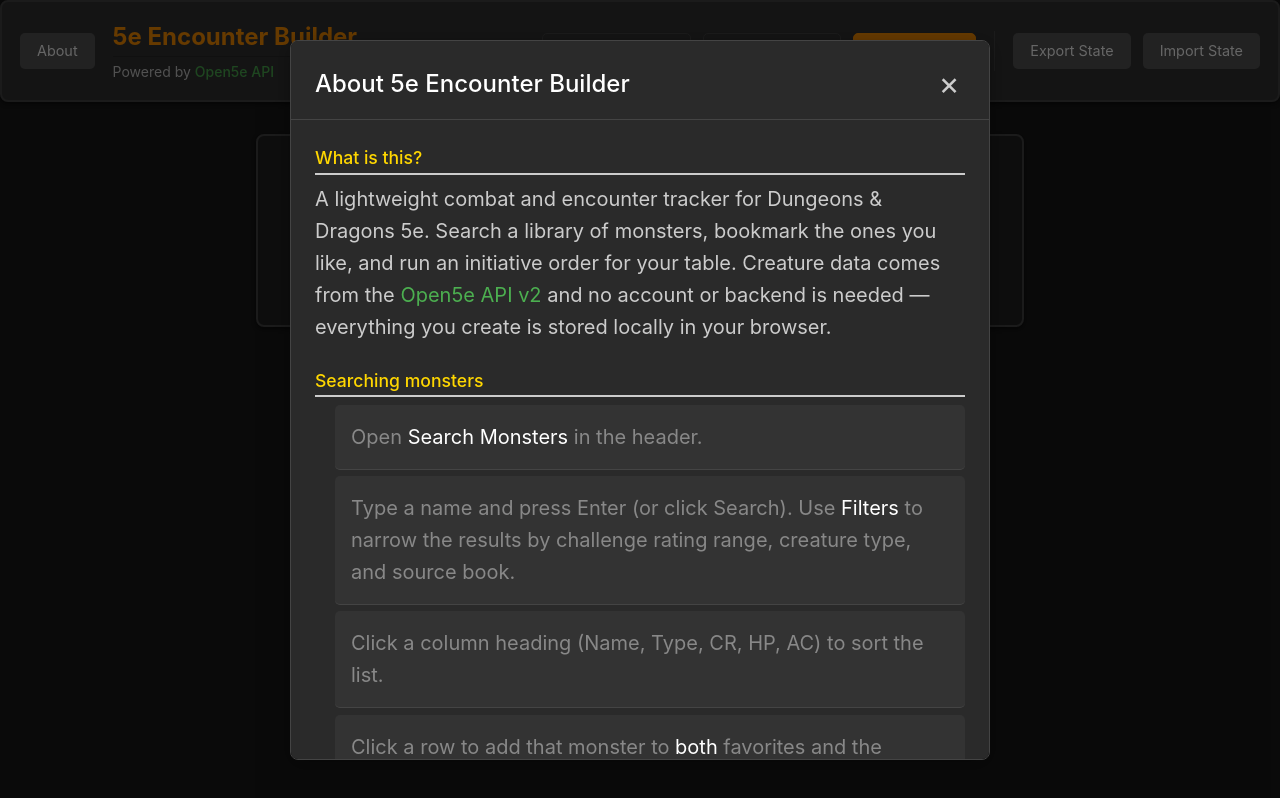
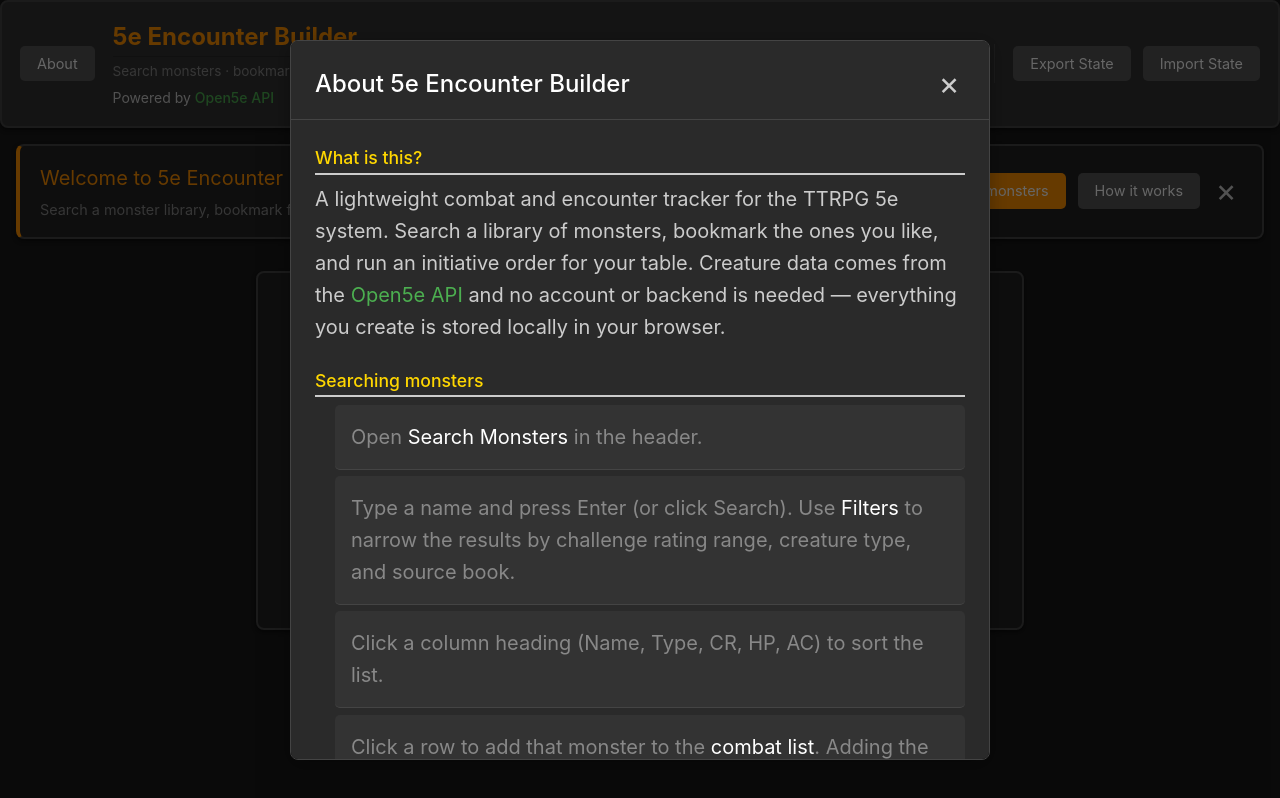
Before and after one commit to Mattan41/5eEncounterBuilder, a Vue app: page / in a window 1280 px wide. Both pictures are taken after a click on the button "About". Built offline with nearby package versions, Linux system fonts and the light colour scheme.

Commit message:
fix bugs, add info banner etc

```diff
--- a/src/App.vue
+++ b/src/App.vue
@@ -1,59 +1,51 @@
 <script setup>
-import { computed, ref } from 'vue'
 import AppHeader from './components/AppHeader.vue'
+import IntroBanner from './components/IntroBanner.vue'
+import TheCombatList from './components/TheCombatList.vue'
+import TheFavoriteList from './components/TheFavoriteList.vue'
 import TheMonsterList from './components/TheMonsterList.vue'
-import TheFavoriteList from './components/TheFavoriteList.vue'
-import TheCombatList from './components/TheCombatList.vue'
+import AboutModal from './modals/AboutModal.vue'
+import { useUiState } from './composables/useUiState.js'
 
-const showMonsterList = ref(false)
-const showFavoriteList = ref(false)
-const showCombatEncounter = ref(true)
-
-const toggleMonsterList = () => {
-  showMonsterList.value = !showMonsterList.value
-}
-
-const toggleFavoriteList = () => {
-  showFavoriteList.value = !showFavoriteList.value
-}
-
-const toggleCombatEncounter = () => {
-  showCombatEncounter.value = !showCombatEncounter.value
-}
-
-const getMainClass = computed(() => {
-  const visibleCount = [
-    showCombatEncounter.value,
-    showMonsterList.value,
-    showFavoriteList.value,
-  ].filter(Boolean).length
-
-  return {
-    'single-column': visibleCount === 1,
-    'two-columns': visibleCount === 2,
-    'three-columns': visibleCount === 3,
-  }
-})
+// Panel visibility is persisted, so a refresh restores the layout the user left.
+const {
+  uiState,
+  showAbout,
+  hasVisiblePanel,
+  mainClass,
+  toggleMonsterList,
+  toggleFavoriteList,
+  toggleCombatEncounter,
+  closeAbout,
+} = useUiState()
 </script>
 
 <template>
   <div class="app">
     <header>
       <AppHeader
-        :show-monster-list="showMonsterList"
-        :show-favorite-list="showFavoriteList"
-        :show-combat-encounter="showCombatEncounter"
+        :show-monster-list="uiState.showMonsterList"
+        :show-favorite-list="uiState.showFavoriteList"
+        :show-combat-encounter="uiState.showCombatEncounter"
         @toggle-monster-list="toggleMonsterList"
         @toggle-favorite-list="toggleFavoriteList"
         @toggle-combat-encounter="toggleCombatEncounter"
       />
     </header>
 
-    <main :class="getMainClass">
-      <TheCombatList v-if="showCombatEncounter" />
-      <TheMonsterList v-if="showMonsterList" />
-      <TheFavoriteList v-if="showFavoriteList" />
+    <IntroBanner v-if="!uiState.hasSeenIntro" />
+
+    <main :class="mainClass">
+      <TheCombatList v-if="uiState.showCombatEncounter" />
+      <TheMonsterList v-if="uiState.showMonsterList" />
+      <TheFavoriteList v-if="uiState.showFavoriteList" />
+
+      <p v-if="!hasVisiblePanel" class="empty-state">
+        All panels are hidden &mdash; use the buttons in the header to open one.
+      </p>
     </main>
+
+    <AboutModal :show="showAbout" @close="closeAbout" />
   </div>
 </template>
 
--- a/src/components/AppHeader.vue
+++ b/src/components/AppHeader.vue
@@ -3,7 +3,7 @@ import { computed, ref } from 'vue'
 import BaseButton from '@/components/base/BaseButton.vue'
 import BaseModal from '@/components/base/BaseModal.vue'
 import { IMPORT_MODES, isDestructiveImportMode, useAppState } from '@/composables/useAppState.js'
-import AboutModal from '@/modals/AboutModal.vue'
+import { useUiState } from '@/composables/useUiState.js'
 
 defineProps({
   showMonsterList: {
@@ -52,8 +52,11 @@ const importModes = [
 
 const fileInput = ref(null)
 const showImportModal = ref(false)
-const showAbout = ref(false)
 const selectedMode = ref(IMPORT_MODES.MERGE_FAVORITES_ONLY)
+
+// The About dialog lives in App.vue so the header, the intro banner and the
+// panel empty states can all open the same instance.
+const { openAbout } = useUiState()
 
 const favoriteCount = computed(() => pendingState.value?.favoriteMonsters?.length || 0)
 const combatCount = computed(() => pendingState.value?.combatMonsters?.length || 0)
@@ -98,13 +101,16 @@ const cancelImport = () => {
   <div class="app-header">
     <div class="header-content">
       <div class="header-left">
-        <BaseButton variant="secondary" @click="showAbout = true">
+        <BaseButton variant="secondary" @click="openAbout">
           <span class="button-text">About</span>
           <span class="button-text-mobile">About</span>
         </BaseButton>
 
         <div class="title-section">
           <h1 class="app-title">5e Encounter Builder</h1>
+          <p class="app-tagline">
+            Search monsters &middot; bookmark favorites &middot; run initiative
+          </p>
           <p class="api-credit">
             Powered by
             <a
@@ -206,8 +212,6 @@ const cancelImport = () => {
       </div>
     </div>
   </BaseModal>
-
-  <AboutModal :show="showAbout" @close="showAbout = false" />
 </template>
 
 <style scoped>
@@ -257,7 +261,13 @@ const cancelImport = () => {
 
 .api-credit {
   font-size: 0.875rem;
-  color: #ccc;
+  color: var(--text-soft);
+  margin: 0;
+}
+
+.app-tagline {
+  font-size: 0.85rem;
+  color: var(--text-muted);
   margin: 0;
 }
 
--- /dev/null
+++ b/src/components/IntroBanner.vue
@@ -0,0 +1,69 @@
+<script setup>
+import BaseButton from '@/components/base/BaseButton.vue'
+import BaseIconButton from '@/components/base/BaseIconButton.vue'
+import { useUiState } from '@/composables/useUiState.js'
+
+// Shown once, until the user dismisses it, so a first-time visitor knows what
+// the app is without an intro modal blocking the page.
+const { openMonsterList, openAbout, dismissIntro } = useUiState()
+</script>
+
+<template>
+  <aside class="intro-banner container">
+    <div class="intro-text">
+      <strong>Welcome to 5e Encounter Builder</strong>
+      <p>
+        Search a monster library, bookmark favorites and run an initiative order for your table
+        &mdash; everything stays in this browser.
+      </p>
+    </div>
+
+    <div class="intro-actions">
+      <BaseButton variant="primary" @click="openMonsterList">Search monsters</BaseButton>
+      <BaseButton variant="secondary" @click="openAbout">How it works</BaseButton>
+      <BaseIconButton tone="close" label="Dismiss introduction" @click="dismissIntro">
+        &times;
+      </BaseIconButton>
+    </div>
+  </aside>
+</template>
+
+<style scoped>
+.intro-banner {
+  display: flex;
+  justify-content: space-between;
+  align-items: center;
+  gap: 1rem;
+  margin: 1rem 1rem 0;
+  padding: 1rem 1.25rem;
+  border-left: 4px solid var(--amber);
+}
+
+.intro-text strong {
+  color: var(--amber);
+}
+
+.intro-text p {
+  margin: 0.25rem 0 0;
+  font-size: 0.9rem;
+}
+
+.intro-actions {
+  display: flex;
+  align-items: center;
+  gap: 0.5rem;
+  flex-shrink: 0;
+}
+
+@media (max-width: 600px) {
+  .intro-banner {
+    flex-direction: column;
+    align-items: stretch;
+  }
+
+  .intro-actions {
+    flex-wrap: wrap;
+    justify-content: center;
+  }
+}
+</style>
--- a/src/components/TheCombatList.vue
+++ b/src/components/TheCombatList.vue
@@ -1,6 +1,10 @@
 <script setup>
 import BaseButton from '@/components/base/BaseButton.vue'
 import { useCombat } from '@/composables/useCombat.js'
+import { useUiState } from '@/composables/useUiState.js'
+
+// Lets the empty state guide a first-time user to the next step.
+const { openMonsterList, openAbout } = useUiState()
 
 // All initiative/round logic lives in useCombat.
 const {
@@ -102,6 +106,17 @@ const {
         </li>
       </transition-group>
     </ol>
+
+    <div v-if="combatMonsters.length === 0" class="combat-empty">
+      <p>Nothing in the encounter yet.</p>
+      <p class="combat-empty-hint">
+        Search the monster library, click a row to add it here, then roll initiative.
+      </p>
+      <div class="combat-empty-actions">
+        <BaseButton variant="primary" @click="openMonsterList">Search Monsters</BaseButton>
+        <BaseButton variant="secondary" @click="openAbout">What is this?</BaseButton>
+      </div>
+    </div>
 
     <div v-if="isRoundBlinking" class="overlay"></div>
   </div>
@@ -322,6 +337,24 @@ h2 {
   }
 }
 
+/* Empty state */
+.combat-empty {
+  text-align: center;
+  padding: 1.5rem 1rem;
+}
+
+.combat-empty-hint {
+  font-size: 0.9rem;
+}
+
+.combat-empty-actions {
+  display: flex;
+  justify-content: center;
+  gap: 0.5rem;
+  flex-wrap: wrap;
+  margin-top: 0.5rem;
+}
+
 /* Overlay */
 .overlay {
   position: fixed;
--- a/src/components/TheFavoriteList.vue
+++ b/src/components/TheFavoriteList.vue
@@ -1,5 +1,6 @@
 <script setup>
 import { ref } from 'vue'
+import BaseButton from '@/components/base/BaseButton.vue'
 import BaseIconButton from '@/components/base/BaseIconButton.vue'
 import MonsterListHeader from '@/components/base/MonsterListHeader.vue'
 import MonsterRow from '@/components/base/MonsterRow.vue'
@@ -7,9 +8,11 @@ import CreatureModal from '@/modals/CreatureModal.vue'
 import { useFavorites } from '@/composables/useFavorites.js'
 import { useCombat } from '@/composables/useCombat.js'
 import { useRowFeedback } from '@/composables/useRowFeedback.js'
+import { useUiState } from '@/composables/useUiState.js'
 
 const { favoriteMonsters, removeFromFavorites } = useFavorites()
 const { addToCombat } = useCombat()
+const { openMonsterList } = useUiState()
 
 const showCreatureModal = ref(false)
 const selectedCreature = ref(null)
@@ -63,7 +66,10 @@ const closeCreatureModal = () => {
     <div v-if="favoriteMonsters.length === 0" class="empty-state">
       <div class="empty-icon">⭐</div>
       <p>No favorite monsters yet</p>
-      <small>Add some from the monster search!</small>
+      <small>Bookmark monsters from the search list with the ☆ button.</small>
+      <div class="empty-actions">
+        <BaseButton variant="primary" @click="openMonsterList">Search Monsters</BaseButton>
+      </div>
     </div>
 
     <div v-else class="favorites-content">
@@ -145,7 +151,7 @@ const closeCreatureModal = () => {
 .empty-state {
   text-align: center;
   padding: 3rem 1rem;
-  color: #ccc;
+  color: var(--text-soft);
 }
 
 .empty-icon {
@@ -157,12 +163,18 @@ const closeCreatureModal = () => {
 .empty-state p {
   font-size: 1.1rem;
   margin: 0.5rem 0;
-  color: #ddd;
+  color: var(--text-soft);
 }
 
 .empty-state small {
-  color: #999;
+  color: #999999;
   font-style: italic;
+}
+
+.empty-actions {
+  display: flex;
+  justify-content: center;
+  margin-top: 1rem;
 }
 
 /* Favorites content */
--- a/src/composables/usePersistedState.js
+++ b/src/composables/usePersistedState.js
@@ -7,6 +7,9 @@ export const STORAGE_KEYS = {
   combatMonsters: 'combatMonsters',
   favoriteMonsters: 'favoriteMonsters',
   combatSession: 'combatSession',
+  // Local layout preference (which panels are open + one-time onboarding flags).
+  // Deliberately not part of the exported save file.
+  uiState: 'uiState',
 }
 
 const hasStorage = () => typeof localStorage !== 'undefined'
--- /dev/null
+++ b/src/composables/useUiState.js
@@ -0,0 +1,109 @@
+import { computed, reactive, ref, watch } from 'vue'
+import { readState, writeState, STORAGE_KEYS } from './usePersistedState.js'
+
+/**
+ * UI state shared by the whole app: which panels are visible and the one-time
+ * onboarding flags.
+ *
+ * The persisted part is a local layout preference, so it is intentionally kept
+ * out of the exported save file (which only carries favorites and combat data).
+ */
+
+const DEFAULT_UI_STATE = {
+  showMonsterList: false,
+  showFavoriteList: false,
+  showCombatEncounter: true,
+  hasSeenIntro: false,
+}
+
+/** Reads the stored layout, falling back to defaults for missing/invalid values. */
+const readUiState = () => {
+  const saved = readState(STORAGE_KEYS.uiState, null)
+  if (!saved || typeof saved !== 'object' || Array.isArray(saved)) return { ...DEFAULT_UI_STATE }
+
+  return {
+    showMonsterList: Boolean(saved.showMonsterList ?? DEFAULT_UI_STATE.showMonsterList),
+    showFavoriteList: Boolean(saved.showFavoriteList ?? DEFAULT_UI_STATE.showFavoriteList),
+    showCombatEncounter: Boolean(saved.showCombatEncounter ?? DEFAULT_UI_STATE.showCombatEncounter),
+    hasSeenIntro: Boolean(saved.hasSeenIntro ?? DEFAULT_UI_STATE.hasSeenIntro),
+  }
+}
+
+const uiState = reactive(readUiState())
+
+watch(uiState, (value) => writeState(STORAGE_KEYS.uiState, value), { deep: true })
+
+// Transient: a dialog is not a layout preference, so it is never persisted.
+const showAbout = ref(false)
+
+const toggleMonsterList = () => {
+  uiState.showMonsterList = !uiState.showMonsterList
+}
+
+const toggleFavoriteList = () => {
+  uiState.showFavoriteList = !uiState.showFavoriteList
+}
+
+const toggleCombatEncounter = () => {
+  uiState.showCombatEncounter = !uiState.showCombatEncounter
+}
+
+const openMonsterList = () => {
+  uiState.showMonsterList = true
+}
+
+const openFavoriteList = () => {
+  uiState.showFavoriteList = true
+}
+
+const openCombatEncounter = () => {
+  uiState.showCombatEncounter = true
+}
+
+const openAbout = () => {
+  showAbout.value = true
+}
+
+const closeAbout = () => {
+  showAbout.value = false
+}
+
+const dismissIntro = () => {
+  uiState.hasSeenIntro = true
+}
+
+const visibleCount = computed(
+  () =>
+    [uiState.showCombatEncounter, uiState.showMonsterList, uiState.showFavoriteList].filter(Boolean)
+      .length,
+)
+
+const hasVisiblePanel = computed(() => visibleCount.value > 0)
+
+/** Layout classes for <main>, based on how many panels are open. */
+const mainClass = computed(() => ({
+  'single-column': visibleCount.value === 1,
+  'two-columns': visibleCount.value === 2,
+  'three-columns': visibleCount.value === 3,
+}))
+
+/**
+ * Composable exposing the shared UI state.
+ * @returns {object}
+ */
+export const useUiState = () => ({
+  uiState,
+  showAbout,
+  visibleCount,
+  hasVisiblePanel,
+  mainClass,
+  toggleMonsterList,
+  toggleFavoriteList,
+  toggleCombatEncounter,
+  openMonsterList,
+  openFavoriteList,
+  openCombatEncounter,
+  openAbout,
+  closeAbout,
+  dismissIntro,
+})
--- a/src/modals/AboutModal.vue
+++ b/src/modals/AboutModal.vue
@@ -16,10 +16,10 @@ const close = () => emit('close')
       <section>
         <h3>What is this?</h3>
         <p>
-          A lightweight combat and encounter tracker for Dungeons &amp; Dragons 5e. Search a library
+          A lightweight combat and encounter tracker for the TTRPG 5e system. Search a library
           of monsters, bookmark the ones you like, and run an initiative order for your table.
           Creature data comes from the
-          <a href="https://open5e.com/" target="_blank" rel="noopener noreferrer">Open5e API v2</a>
+          <a href="https://open5e.com/" target="_blank" rel="noopener noreferrer">Open5e API</a>
           and no account or backend is needed &mdash; everything you create is stored locally in
           your browser.
         </p>
@@ -35,9 +35,13 @@ const close = () => emit('close')
           </li>
           <li>Click a column heading (Name, Type, CR, HP, AC) to sort the list.</li>
           <li>
-            Click a row to add that monster to <strong>both</strong> favorites and the combat list.
+            Click a row to add that monster to the <strong>combat list</strong>. Adding the same
+            monster twice is allowed, so three goblins are three separate entries.
           </li>
-          <li>Click the ☆ button to add it to favorites only.</li>
+          <li>
+            Click the ☆ button to bookmark a monster as a <strong>favorite</strong>; the star turns
+            solid, and clicking it again removes the bookmark.
+          </li>
         </ul>
       </section>
 
@@ -92,6 +96,11 @@ const close = () => emit('close')
           <li>
             Your favorites, combat list, and the current round/turn are saved automatically in this
             browser, so an in-progress fight survives a page refresh.
+          </li>
+          <li>
+            The layout is remembered too: whichever panels you had open (Search, Favorites, Combat)
+            come back the same way after a refresh. Layout is a local preference, so it is not part
+            of an exported save file.
           </li>
           <li>
             <strong>Export State</strong> downloads a single JSON save file containing your
```
Also changed, not shown: src/components/TheMonsterList.vue (+32 -14 lines), 1 other file (tests, documents, lock files or other folders).
